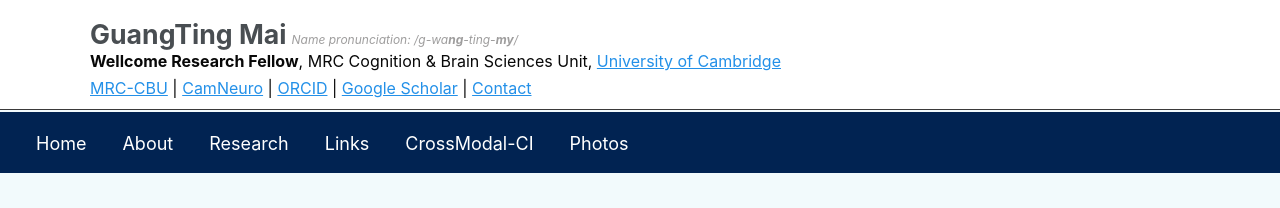
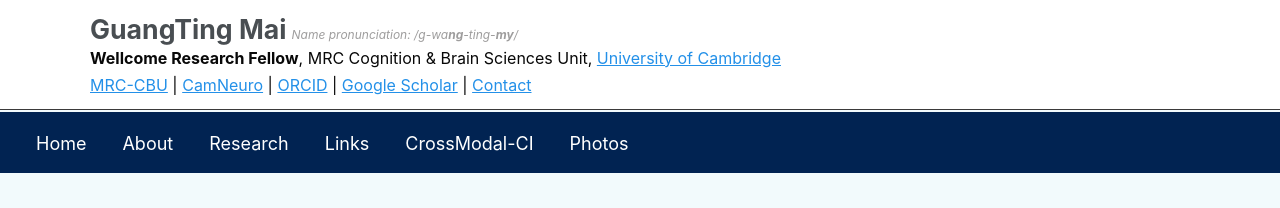
Before and after one commit to guangtingmai/guangtingmai.github.io, a Jekyll site: the page built from _pages/talkmap.html, in a window 1280 px wide. Shown: the top 208 px of the page. Built offline with Jekyll 4.4.1, drawn with Linux system fonts in a browser that asks for light colours; nearby versions of some CDN libraries.

Commit message:
Update custom.scss

```diff
--- a/_sass/custom.scss
+++ b/_sass/custom.scss
@@ -172,12 +172,12 @@ div.navigation-row span {
 }
 .top-bio__name {
   margin-left: 4rem !important;
-  margin-top: 2rem !important;
+  margin-top: 1.5rem !important;
 }
 .top-bio__role {
   color: #080808;
   margin-left: 4rem !important;
-  margin-top: -1.5rem !important;
+  margin-top: -1.4rem !important;
 }
 .top-container {
   display: flex;
```
